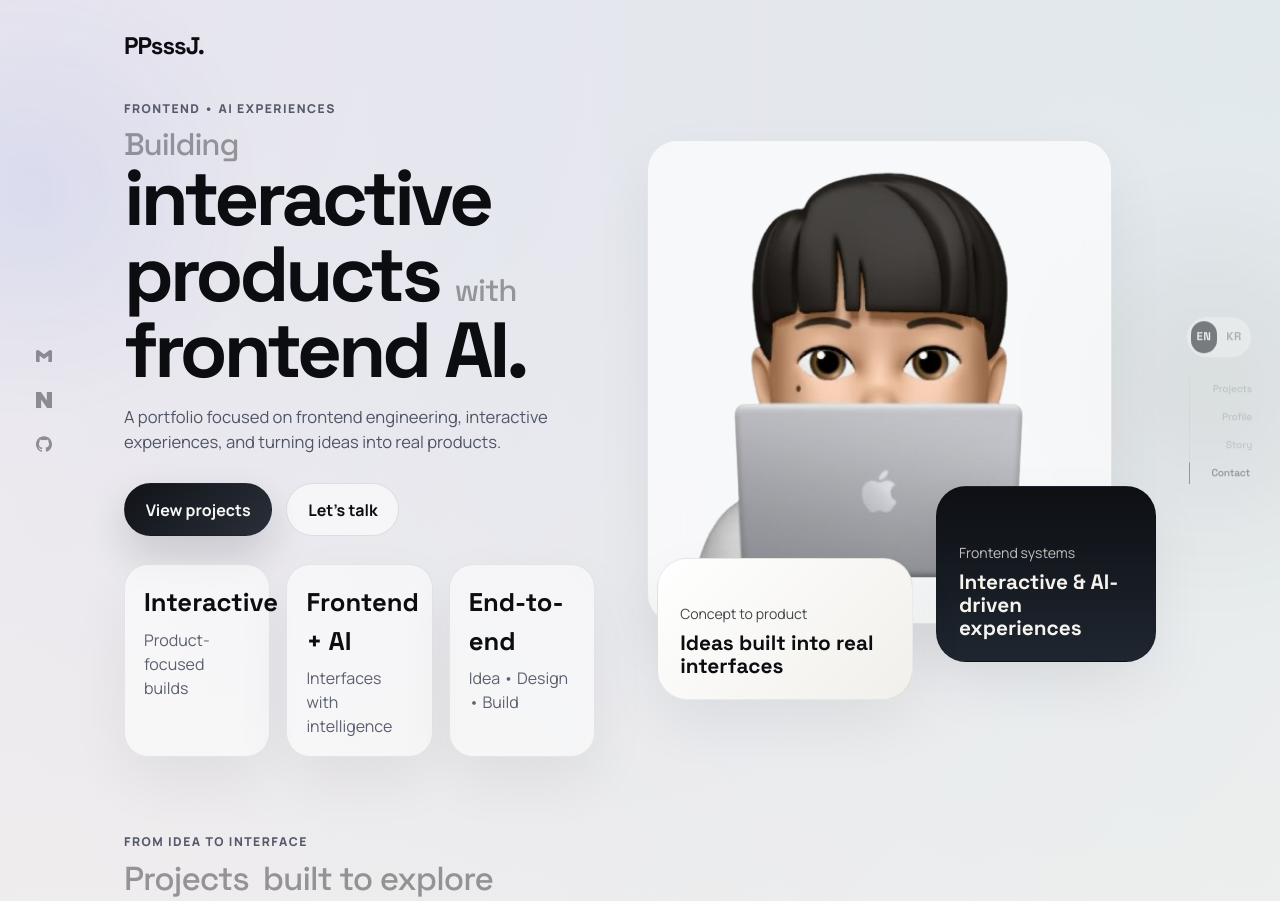
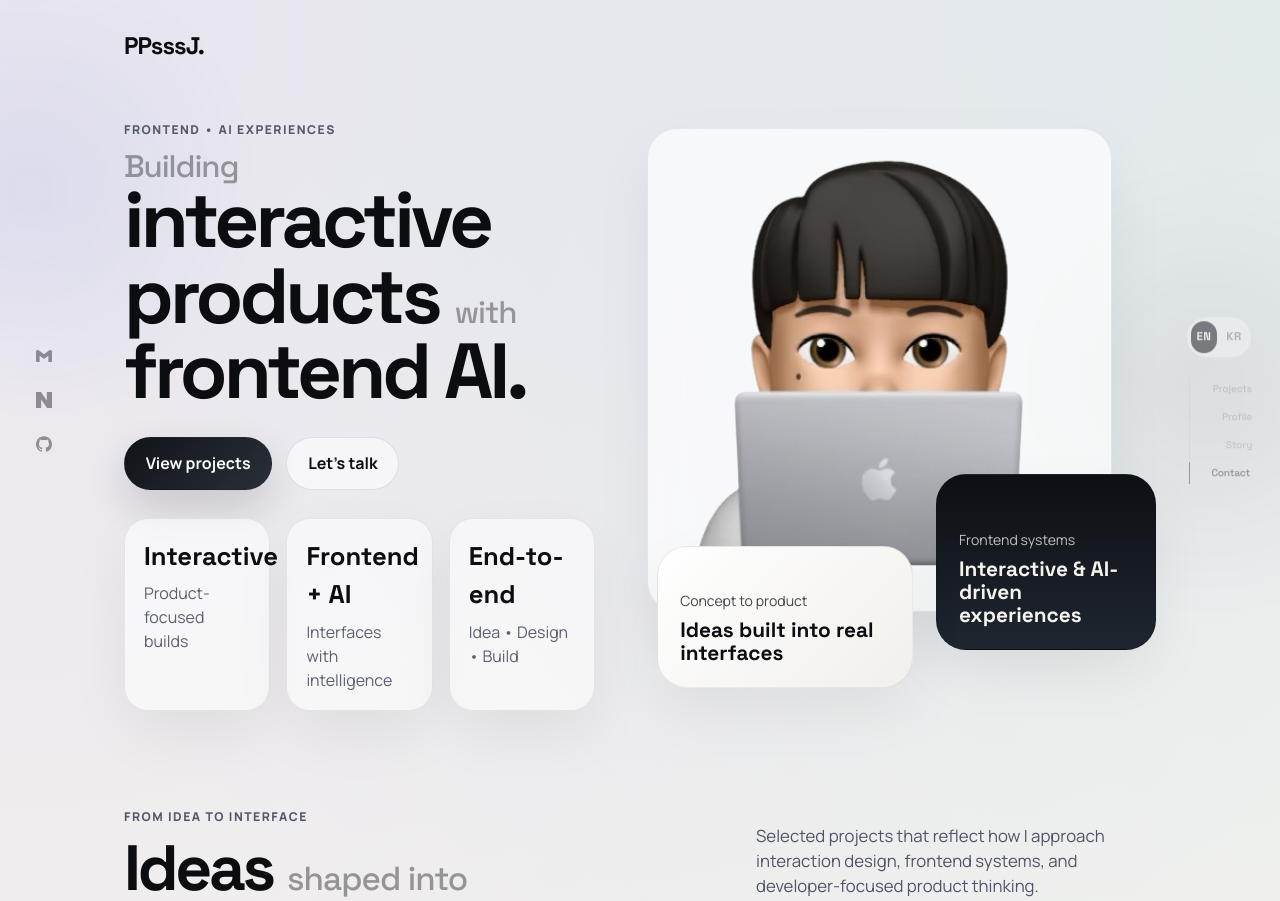
Before and after one commit to ppsssj/PortFolio_ppsssj, a React (Vite) app: page / in a window 1280 px wide. Shown: the top 901 px of the page. Built offline with nearby package versions, Linux system fonts and the light colour scheme.

Commit message:
피드백 반영

```diff
--- a/src/App.jsx
+++ b/src/App.jsx
@@ -580,7 +580,16 @@ function App() {
           >
             <SectionIntro
               eyebrow={ui.profile.eyebrow}
-              title={ui.profile.title}
+              title={
+                ui.profile.titleParts
+                  ? renderParts(ui.profile.titleParts, "section-title__word")
+                  : ui.profile.title
+              }
+              titleClassName={
+                ui.profile.titleParts
+                  ? "section-title section-title--mixed"
+                  : undefined
+              }
               description={ui.profile.description}
             />
           </div>
@@ -710,14 +719,6 @@ function App() {
               ppssjj020222@gmail.com
             </a>
 
-            <div className="footer-links">
-              {navigation.map((item) => (
-                <a key={item.href} href={item.href}>
-                  {item.label}
-                </a>
-              ))}
-            </div>
-
             <div className="footer-links footer-links--social">
               {socials.map((item) => {
                 const Icon = footerSocialIcons[item.label];
--- a/src/content.js
+++ b/src/content.js
@@ -342,7 +342,7 @@ export const copy = {
         { text: "AI.", tone: "strong" },
       ],
       description:
-        "A portfolio focused on frontend engineering, interactive experiences, and turning ideas into real products.",
+        "",
       primaryAction: "View projects",
       secondaryAction: "Let's talk",
       stats: [
@@ -360,13 +360,8 @@ export const copy = {
     projects: {
       eyebrow: "From Idea to Interface",
       titleParts: [
-        { text: "Projects", tone: "soft" },
-        { text: "built to explore", tone: "soft" },
-        { text: "ideas,", tone: "strong" },
-        { text: "refine", tone: "soft" },
-        { text: "experiences,", tone: "strong" },
-        { text: "and", tone: "soft" },
-        { text: "deliver", tone: "soft" },
+        { text: "Ideas", tone: "strong" },
+        { text: "shaped into", tone: "soft" },
         { text: "usable products.", tone: "strong" },
       ],
       description:
@@ -384,7 +379,13 @@ export const copy = {
     },
     profile: {
       eyebrow: "Profile",
-      title: "A quick overview of the stack, recognition, and experiences behind my work.",
+      titleParts: [
+        { text: "My", tone: "soft" },
+        { text: "stack,", tone: "strong" },
+        { text: "recognition,", tone: "strong" },
+        { text: "and", tone: "soft" },
+        { text: "experience.", tone: "strong" },
+      ],
       description:
         "This interactive panel highlights the technologies I use, the awards I have received, and the communities I have contributed to.",
       tabAriaLabel: "Profile categories",
@@ -394,11 +395,8 @@ export const copy = {
       eyebrow: "Our Story",
       titleParts: [
         { text: "A", tone: "soft" },
-        { text: "frontend-focused", tone: "strong" },
-        { text: "builder who turns", tone: "soft" },
-        { text: "creative ideas", tone: "strong" },
-        { text: "into", tone: "soft" },
-        { text: "interactive,", tone: "strong" },
+        { text: "frontend builder", tone: "strong" },
+        { text: "creating", tone: "soft" },
         { text: "usable products.", tone: "strong" },
       ],
       description:
@@ -411,9 +409,9 @@ export const copy = {
     },
     footer: {
       eyebrow: "Contact",
-      title: "Let's start creating together.",
+      title: "Let's build together.",
       copy:
-        "The static export has been replaced with a React-first landing page that is ready for further componentization, routing, or CMS/API wiring.",
+        "Open to frontend, product, and creative collaboration.",
       rights: "© 2026 PPsssJ. All rights reserved.",
     },
   },
@@ -456,12 +454,9 @@ export const copy = {
     projects: {
       eyebrow: "From Idea to Interface",
       titleParts: [
-        { text: "ideas를", tone: "soft" },
-        { text: "탐색하고,", tone: "strong" },
-        { text: "experiences를", tone: "soft" },
-        { text: "다듬고,", tone: "strong" },
-        { text: "usable products로", tone: "soft" },
-        { text: "완성합니다.", tone: "strong" },
+        { text: "아이디어를", tone: "strong" },
+        { text: "실용적인 제품으로", tone: "soft" },
+        { text: "구체화합니다.", tone: "strong" },
       ],
       description:
         "interaction design, frontend systems, 그리고 product thinking이 드러나는 프로젝트를 모았습니다.",
@@ -478,7 +473,13 @@ export const copy = {
     },
     profile: {
       eyebrow: "Profile",
-      title: "제가 사용하는 Tech Stack, 받은 Awards, 그리고 Activities를 한 번에 볼 수 있습니다.",
+      titleParts: [
+        { text: "제", tone: "soft" },
+        { text: "스택,", tone: "strong" },
+        { text: "성과,", tone: "strong" },
+        { text: "그리고", tone: "soft" },
+        { text: "경험입니다.", tone: "strong" },
+      ],
       description:
         "Tech Stack, awards, community experiences를 빠르게 살펴볼 수 있도록 구성한 interactive panel입니다.",
       tabAriaLabel: "Profile categories",
@@ -487,11 +488,9 @@ export const copy = {
     story: {
       eyebrow: "Our Story",
       titleParts: [
-        { text: "Frontend를 중심으로", tone: "soft" },
-        { text: "creative ideas를", tone: "strong" },
-        { text: "interactive하고", tone: "strong" },
-        { text: "usable한 products로", tone: "strong" },
-        { text: "연결합니다.", tone: "soft" },
+        { text: "프론트엔드 빌더", tone: "strong" },
+        { text: "가 만드는", tone: "soft" },
+        { text: "실용적인 제품.", tone: "strong" },
       ],
       description:
         "프론트엔드 완성도와 빠른 반복을 바탕으로 아이디어를 명확하고 인터랙티브한 제품 경험으로 구체화합니다.",
@@ -503,9 +502,9 @@ export const copy = {
     },
     footer: {
       eyebrow: "Contact",
-      title: "Let's start creating together.",
+      title: "함께 만들어가요.",
       copy:
-        "정적인 export 페이지를 React-first landing page로 전환해, 이후 componentization, routing, CMS/API wiring까지 확장할 수 있도록 구성했습니다.",
+        "프론트엔드, 프로덕트, 크리에이티브 협업에 열려 있습니다.",
       rights: "© 2026 PPsssJ. All rights reserved.",
     },
   },
```
